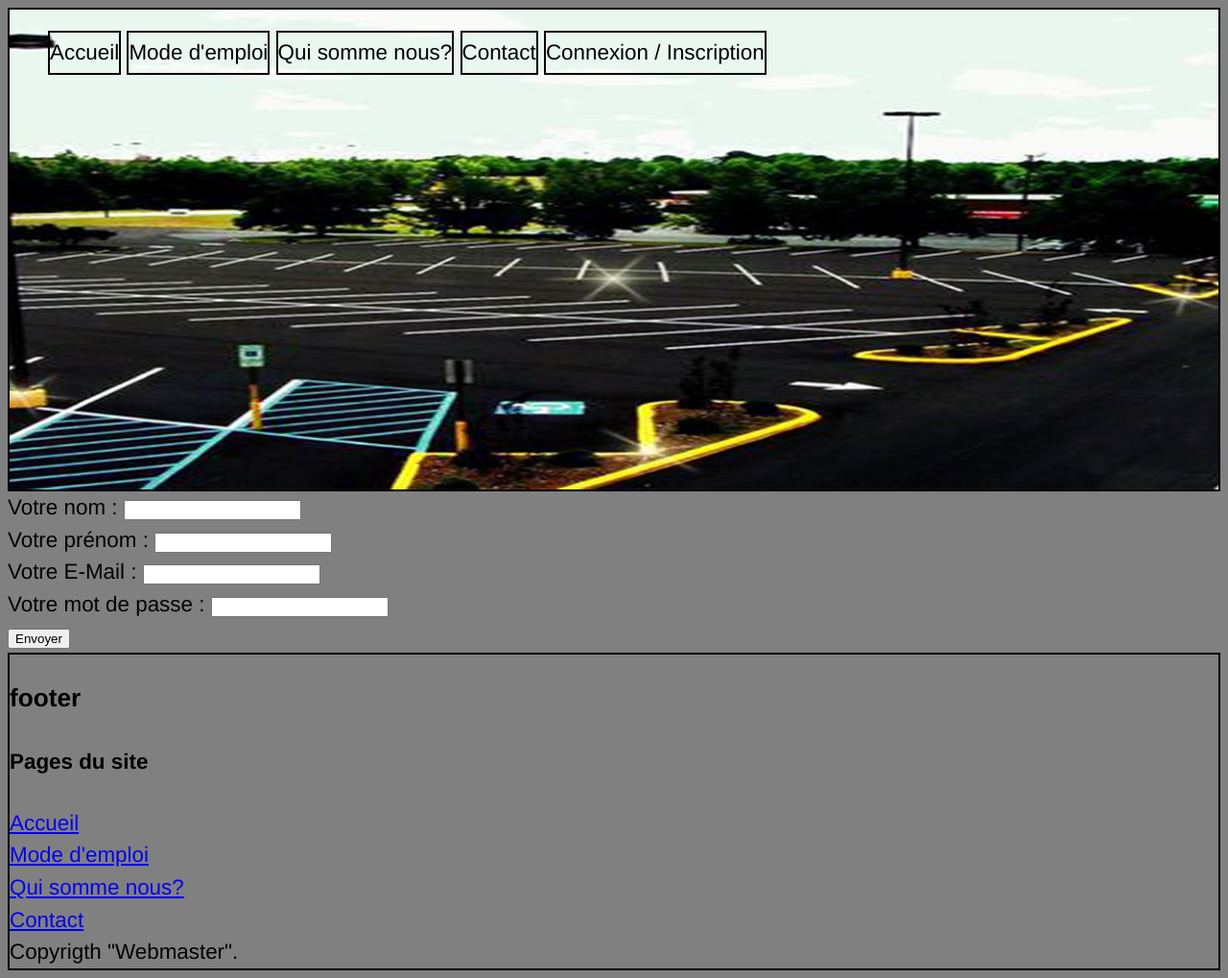
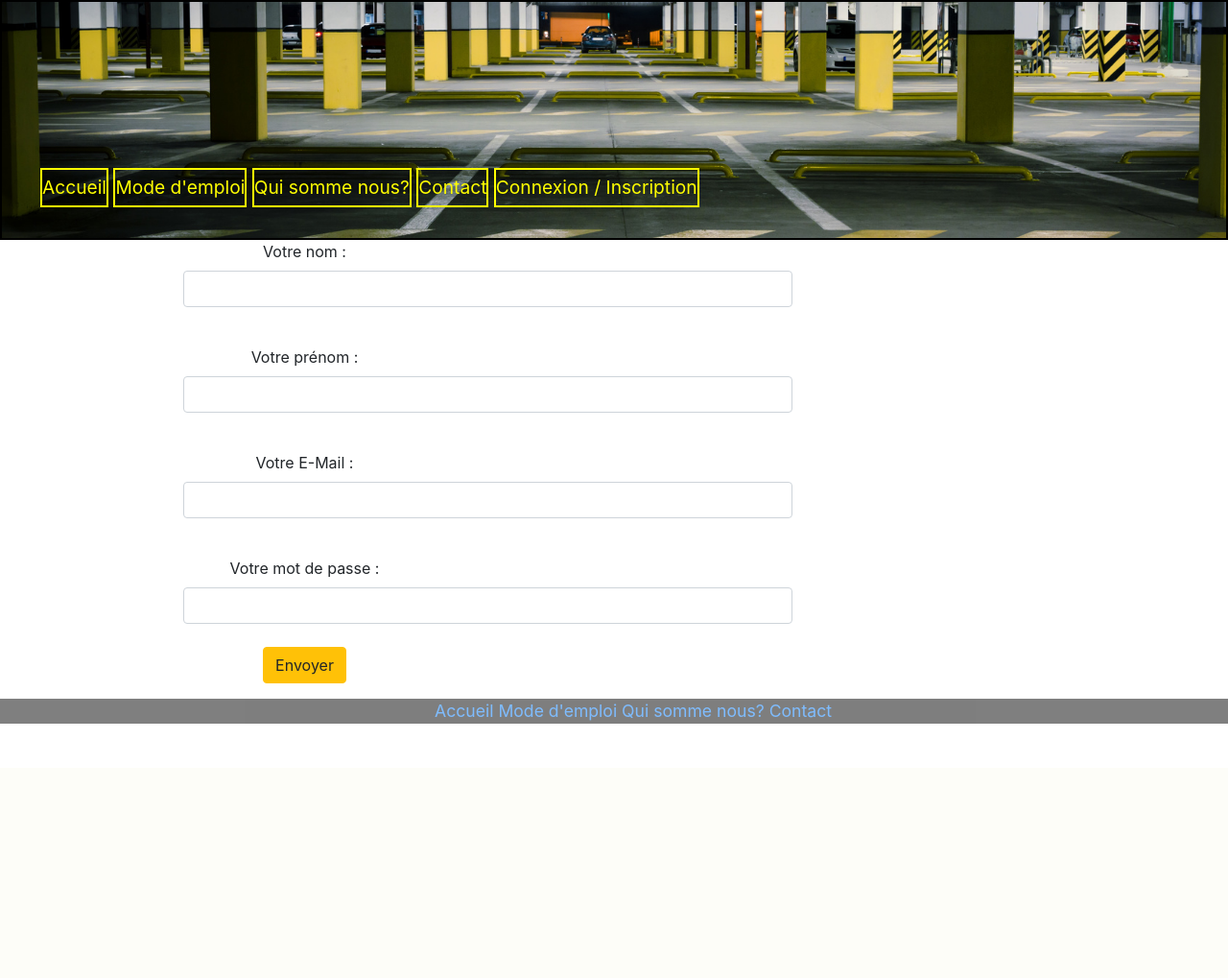
Before and after one commit to DinaBELRHAZI/Parking, a PHP site: page /index.php?p=register in a window 1280 px wide. Shown: the whole page at 96% size. After the commit the page ends 754 px from the top, so only its background shows below. Run offline with PHP 8.4, Linux system fonts and the light colour scheme.

Commit message:
modif apparence + ergonomie

```diff
--- a/site/CSS/style.css
+++ b/site/CSS/style.css
@@ -1,50 +1,74 @@
 body {
-	background-color: #808080;
+	background-color: grey;
 	color: #000;
 	font-family: "Century Gothic", helvetica, arial, sans-serif;
-	font-size: 1.4em;
 	line-height: 1.5;
 }
 
-
+/* header */
 header {
+	font-size: 1.2em;
 	border:2px solid black;
-	background-image: url(../Images/banniere.png);
-	height: 500px;
+	background-image: url(../Images/image-2.jpg);
+	height: 250px;
 	background-position: center;
 	background-repeat: no-repeat;
 	background-size: cover;
 }
 
 #menuheader ul{
-	padding: 0px;
-	margin: 0px;
 	list-style-type: none;
+
 }
 
 #menuheader li {
-	border: 2px solid black;
+	border: 2px solid yellow;
 	text-align: center;
 	display: inline-block;
-	padding: 0px;
-	margin: 0px;
+	margin-top: 14%;
+}
+#menuheader li:hover{
+	font-size: 1.5em;
+	transition: 1.2s;
+	opacity: 0.5;
 }
 
 #menuheader li a {
 	display: inline-block;
 	text-decoration: none;
-	color: black;
+	color: yellow;
 	padding: 4px 0;
 }
 
 footer {
-	border:2px solid black;
+	/* border:2px solid black; */
+	background-color: black;
+	opacity: 0.5;
 	width: auto;
-	height: auto;
+	height: 20%;
+	text-decoration: none;
+	text-decoration-color: none;
+	text-decoration-line: none;
+	font-size: 1.1em;
+
 }
 
 footer ul{
-	padding: 0px;
-	margin: 0px;
+	text-align: center;
+}
+
+footer ul li{
 	list-style-type: none;
+	color: white;
+
 }
+
+footer ul li:hover{
+	color: 	#F8F8FF;
+	transition: 1s;
+}
+
+/*  register.php*/
+center .form-control{
+	margin-left: 30%;
+}
--- a/site/content/accueil.php
+++ b/site/content/accueil.php
@@ -25,7 +25,7 @@
 
 <br/>
 <br/>
-Bienvenue sur le site de gestion du parking de l'entreprise.<br>
+Bienvenue sur le site de gestion de parking de l'entreprise.<br>
 Veuillez vous inscrire et attendre que l'administrateur valide votre compte afin de pouvoir reserver une place.<br>";
 				}
 ?>
--- a/site/content/register.php
+++ b/site/content/register.php
@@ -1,3 +1,14 @@
+<head>
+	<link rel="stylesheet" type="text/css" href="./CSS/style.css" media="all"/>
+	<link rel="stylesheet" href="https://stackpath.bootstrapcdn.com/bootstrap/4.1.3/css/bootstrap.min.css" integrity="sha384-MCw98/SFnGE8fJT3GXwEOngsV7Zt27NXFoaoApmYm81iuXoPkFOJwJ8ERdknLPMO" crossorigin="anonymous">
+
+	<script src="https://code.jquery.com/jquery-3.3.1.slim.min.js" integrity="sha384-q8i/X+965DzO0rT7abK41JStQIAqVgRVzpbzo5smXKp4YfRvH+8abtTE1Pi6jizo" crossorigin="anonymous"></script>
+	<script src="https://cdnjs.cloudflare.com/ajax/libs/popper.js/1.14.3/umd/popper.min.js" integrity="sha384-ZMP7rVo3mIykV+2+9J3UJ46jBk0WLaUAdn689aCwoqbBJiSnjAK/l8WvCWPIPm49" crossorigin="anonymous"></script>
+	<script src="https://stackpath.bootstrapcdn.com/bootstrap/4.1.3/js/bootstrap.min.js" integrity="sha384-ChfqqxuZUCnJSK3+MXmPNIyE6ZbWh2IMqE241rYiqJxyMiZ6OW/JmZQ5stwEULTy" crossorigin="anonymous"></script>
+
+
+</head>
+
 <?php $title = "Inscription" ; ?>
 
 <!-- inserer le formulaire d'inscription içi -->
@@ -42,6 +53,7 @@
   					}
 
 				?>
+<center>
   <form method="post" action="?p=register">
 
     <!-- Gestion du nom : -->
@@ -49,10 +61,16 @@
         if ((!isset($Nom) || empty($Nom)) && ($EnvoyerDonnee <> ""))
         echo "<font color='#FF0000'> Le Nom DOIT être rempli :</font><BR>";
 
-    echo "Votre nom : <input type=\"text\" name=\"Nom\" value=\"";
+    echo "
+		<div class='form-row'>
+    	<div class='form-group col-md-6'>
+				<label for='inputnom'>Votre nom : </label>
+				<input type=\"text\" name=\"Nom\" value=\"";
     if(isFilledField($Nom))
         echo $Nom;
-		echo "\"/><br>";
+		echo "\" id='inputnom' class='form-control' required/>
+		</div>
+	 </div><br>";
 
 ?>
 	<!-- Gestion du Prénom : -->
@@ -60,28 +78,49 @@
       if ((!isset($Prenom)|| empty($Prenom)) && ($EnvoyerDonnee <> ""))
         echo "<font color='#FF0000'> Le prénom DOIT être rempli :</font><BR>";
 
-    echo "Votre prénom : <input type=\"text\" name=\"Prenom\" value=\"";
-		if(isFilledField($Prenom))
-			echo $Prenom;
-			echo "\"/> <br> ";
+    echo "
+		<div class='form-row'>
+    	<div class='form-group col-md-6'>
+				<label for='inputprenom'> Votre prénom : </label>
+				<input type=\"text\" name=\"Prenom\" value=\"" ;
+				if(isFilledField($Prenom))
+					echo $Prenom;
+					echo "\" id='inputprenom' class='form-control' required/>
+		 	</div>
+		 </div><br> ";
     ?>
 	<!-- Gestion de l'E-Mail : -->
     <?php
       if ((!isset($Email)|| empty($Email)) && ($EnvoyerDonnee <> ""))
         echo "<font color='#FF0000'> L'E-Mail DOIT être rempli :</font><BR>";
 
-    echo "Votre E-Mail : <input type=\"text\" name=\"Email\" value=\"";
-		if(isFilledField($Email))
-			echo $Email;
-			echo "\"/> <br>";
+    echo "
+		<div class='form-row'>
+    	<div class='form-group col-md-6'>
+				<label for='inputEmail4'>Votre E-Mail : </label>
+		 			<input type=\"text\" name=\"Email\" value=\"";
+				if(isFilledField($Email))
+					echo $Email;
+					echo "\" class='form-control' id='inputEmail4' required/>
+			</div>
+		 </div><br>";
     ?>
 	<!-- Gestion du mdp : -->
     <?php
       if ((!isset($Mdp)|| empty($Mdp)) && ($EnvoyerDonnee <> ""))
         echo "<font color='#FF0000'> Le mot de passe DOIT être rempli :</font><BR>";
 
-    echo "Votre mot de passe : <input type=\"password\" name=\"Mdp\" value=\"\"/> <br>";
+    echo "
+		<div class='form-row'>
+    	<div class='form-group col-md-6'>
+				<label for='inputPassword4'>Votre mot de passe : </label>
+				<input type=\"password\" name=\"Mdp\" value=\"";
+				if(isFilledField($Email))
+				 echo $Email;
+				 echo "\" class='form-control' id='inputPassword4'required/> <br>";
     ?>
-    <input type="submit" name="EnvoyerDonnee" value="Envoyer"/>
+    <input type="submit" name="EnvoyerDonnee" value="Envoyer" class="btn btn-warning"/>
   </form>
+
+</center>
 		<div class="clearfix"> </div>
--- a/site/layout.php
+++ b/site/layout.php
@@ -2,6 +2,7 @@
 <html>
 <head>
 <link rel="stylesheet" type="text/css" href="./CSS/style.css" media="all"/>
+
 </head>
 
 <header>
@@ -13,7 +14,7 @@
 
   <!-- Ecrire tout le header içi-->
 
-          <ul id="menuheader">
+    <ul id="menuheader">
             <li>
               <a class="nav-link" href="?p=accueil">Accueil</a>
             </li>
@@ -29,22 +30,22 @@
 				?>
 				<!-- si l'utilisateur est connecter affiche les pages -->
             <li>
-              <a class="nav-link disabled" href="?p=reservation">Reservation</a>
+              <a class="nav-link" href="?p=reservation">Reservation</a>
             </li>
             <li>
-              <a class="nav-link disabled" href="?p=attente">Attente</a>
+              <a class="nav-link" href="?p=attente">Attente</a>
             </li>
 				<?php
 				}
 				?>
              <li>
-              <a class="nav-link disabled" href="?p=modeemploi">Mode d'emploi</a>
+              <a class="nav-link" href="?p=modeemploi">Mode d'emploi</a>
             </li>
 			<li>
-              <a class="nav-link disabled" href="?p=quisommenous">Qui somme nous?</a>
+              <a class="nav-link" href="?p=quisommenous">Qui somme nous?</a>
             </li>
             <li>
-              <a class="nav-link disabled" href="?p=contact">Contact</a>
+              <a class="nav-link" href="?p=contact">Contact</a>
             </li>
 			<?php
 			if(isset ($_SESSION ['connecte']))// si connecter affiche deconnexion
@@ -75,12 +76,13 @@
 				{
 			?>
             <li>
-              <a class="nav-link disabled" href="?p=login">Connexion / </a> <a class="nav-link disabled" href="?p=register"> Inscription </a>
+              <a class="nav-link disabled" href="?p=login">Connexion / </a>
+              <a class="nav-link disabled" href="?p=register"> Inscription </a>
             </li>
 			<?php
 				}
 			?>
-          </ul>
+    </ul>
  </header>
 
 
@@ -91,23 +93,16 @@
 
 <footer>
   			<!-- footer -->
-<h3> footer </h3>
-	<h4>Pages du site</h4>
 	<ul class="basdepage">
-        <li>
-          <a class="nav-link" href="?p=accueil">Accueil</a>
-        </li>
-        <li>
-         <a class="nav-link disabled" href="?p=modeemploi">Mode d'emploi</a>
-        </li>
-		<li>
-         <a class="nav-link disabled" href="?p=quisommenous">Qui somme nous?</a>
-        </li>
-        <li>
-          <a class="nav-link disabled" href="?p=contact">Contact</a>
-        </li>
-    </ul>
-	  <!-- Ecrire tout le footer içi-->
-	  Copyrigth "Webmaster".
-  </footer>
+
+          <a  href="?p=accueil">Accueil</a>
+
+          <a  href="?p=modeemploi">Mode d'emploi</a>
+
+          <a  href="?p=quisommenous">Qui somme nous?</a>
+
+          <a  href="?p=contact">Contact</a>
+  </ul>
+
+</footer>
 </html>
```
Also changed, not shown: site/content/login.php (+25 -8 lines), site/content/signup.php (+36 -6 lines), site/Images/image-2.jpg (added), site/Images/image-3.jpg (added), site/Images/image_1.jpg (added).
